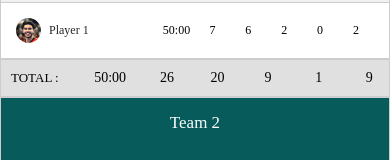
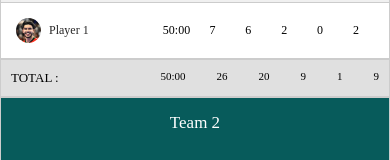
Before and after one commit to YahyaNamir/Salle_Summary, a React Native app: screen /CHEMISTRY in a window 390 px wide. Shown: the part 521-681 px from the top of the page. Built offline with nearby package versions, Linux system fonts and the light colour scheme.

Commit message:
font Size of the text

```diff
--- a/screens/ChemistryScreen.js
+++ b/screens/ChemistryScreen.js
@@ -267,10 +267,10 @@ const styles = StyleSheet.create({
   totalsText: {
     fontFamily: 'Poppins-Bold',
     color: "black",
-    width: 45,
+    // width: 45,
     marginLeft :31,
     textAlign: 'center',
-    // fontSize: 11,
+    fontSize: 11,
   },
   TOTAL: {
     fontFamily: 'Poppins-Bold',
```
